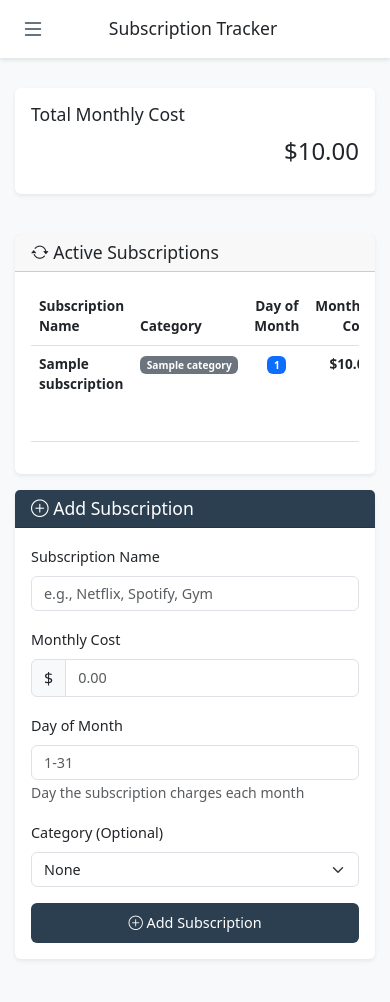
After one commit to alreadyded1/Payday-Budget, a Flask app: page /subscriptions in a window 390 px wide. The commit adds this page. Run offline with Flask 3, Linux system fonts and the light colour scheme; a user stored in the database is signed in; tables that the repository leaves empty hold one stand-in row (values such as "Sample post"); some libraries are stand-ins or nearby versions.

Commit message:
Add Subscription Tracker feature
New feature to track recurring monthly subscriptions with:
- Subscription name, cost, and day of month it charges
- Optional category assignment
- Total monthly cost calculation
- Edit and delete functionality
- Active/inactive status toggle

Database:
- New Subscription model with user relationship
- Migration script for existing databases

Routes:
- /subscriptions - View and add subscriptions
- /subscriptions/<id>/edit - Edit subscription
- /subscriptions/<id>/delete - Delete subscription
- /subscriptions/<id>/toggle - Toggle active status

UI:
- New subscriptions.html template with consistent styling
- Navigation link added to sidebar
- Responsive table with edit/delete actions
- Add subscription form with validation

Co-Authored-By: Claude Sonnet 4.5 <noreply@anthropic.com>

```diff
--- a/app.py
+++ b/app.py
@@ -3,7 +3,7 @@ from flask_login import LoginManager, login_user, logout_user, login_required, c
 from flask_wtf.csrf import CSRFProtect
 from flask_limiter import Limiter
 from flask_limiter.util import get_remote_address
-from models import db, User, Category, Transaction, Budget, Account, Payee, Settings
+from models import db, User, Category, Transaction, Budget, Account, Payee, Settings, Subscription
 from datetime import datetime, date, timedelta
 from sqlalchemy import func, extract, case
 from dotenv import load_dotenv
@@ -959,6 +959,74 @@ def delete_budget(budget_id):
     flash('Budget deleted successfully!', 'success')
     return redirect(url_for('budgets'))
 
+@app.route('/subscriptions', methods=['GET', 'POST'])
+@login_required
+def subscriptions():
+    if request.method == 'POST':
+        name = request.form.get('name')
+        cost = float(request.form.get('cost'))
+        day_of_month = int(request.form.get('day_of_month'))
+        category_id = request.form.get('category_id')
+
+        # Validate day of month
+        if day_of_month < 1 or day_of_month > 31:
+            flash('Day of month must be between 1 and 31', 'danger')
+            return redirect(url_for('subscriptions'))
+
+        subscription = Subscription(
+            user_id=current_user.id,
+            name=name,
+            cost=cost,
+            day_of_month=day_of_month,
+            category_id=int(category_id) if category_id else None
+        )
+        db.session.add(subscription)
+        db.session.commit()
+        return redirect(url_for('subscriptions'))
+
+    # GET request
+    subscriptions = Subscription.query.filter_by(user_id=current_user.id, is_active=True)\
+        .order_by(Subscription.day_of_month, Subscription.name).all()
+    categories = Category.query.filter_by(user_id=current_user.id).order_by(Category.name).all()
+
+    # Calculate total monthly cost
+    total_monthly_cost = sum(sub.cost for sub in subscriptions)
+
+    return render_template('subscriptions.html',
+                         subscriptions=subscriptions,
+                         categories=categories,
+                         total_monthly_cost=total_monthly_cost)
+
+@app.route('/subscriptions/<int:subscription_id>/edit', methods=['POST'])
+@login_required
+def edit_subscription(subscription_id):
+    subscription = Subscription.query.filter_by(id=subscription_id, user_id=current_user.id).first_or_404()
+
+    subscription.name = request.form.get('name')
+    subscription.cost = float(request.form.get('cost'))
+    subscription.day_of_month = int(request.form.get('day_of_month'))
+    category_id = request.form.get('category_id')
+    subscription.category_id = int(category_id) if category_id else None
+
+    db.session.commit()
+    return redirect(url_for('subscriptions'))
+
+@app.route('/subscriptions/<int:subscription_id>/delete', methods=['POST'])
+@login_required
+def delete_subscription(subscription_id):
+    subscription = Subscription.query.filter_by(id=subscription_id, user_id=current_user.id).first_or_404()
+    db.session.delete(subscription)
+    db.session.commit()
+    return redirect(url_for('subscriptions'))
+
+@app.route('/subscriptions/<int:subscription_id>/toggle', methods=['POST'])
+@login_required
+def toggle_subscription(subscription_id):
+    subscription = Subscription.query.filter_by(id=subscription_id, user_id=current_user.id).first_or_404()
+    subscription.is_active = not subscription.is_active
+    db.session.commit()
+    return redirect(url_for('subscriptions'))
+
 @app.route('/transfer', methods=['GET', 'POST'])
 @login_required
 def transfer():
--- a/templates/base.html
+++ b/templates/base.html
@@ -394,6 +394,11 @@
                     </a>
                 </li>
                 <li>
+                    <a href="{{ url_for('subscriptions') }}" class="{% if request.endpoint == 'subscriptions' %}active{% endif %}">
+                        <i class="bi bi-arrow-repeat"></i> Subscriptions
+                    </a>
+                </li>
+                <li>
                     <a href="{{ url_for('reports') }}" class="{% if request.endpoint == 'reports' %}active{% endif %}">
                         <i class="bi bi-graph-up"></i> Reports
                     </a>
--- /dev/null
+++ b/templates/subscriptions.html
@@ -0,0 +1,186 @@
+{% extends "base.html" %}
+
+{% block title %}Subscriptions - Payday Budget{% endblock %}
+{% block page_title %}Subscription Tracker{% endblock %}
+
+{% block content %}
+<div class="row mb-4">
+    <div class="col-12">
+        <div class="card">
+            <div class="card-body">
+                <div class="row align-items-center">
+                    <div class="col-md-6">
+                        <h5 class="mb-0">Total Monthly Cost</h5>
+                    </div>
+                    <div class="col-md-6 text-end">
+                        <h3 class="mb-0 text-dark">${{ "%.2f"|format(total_monthly_cost) }}</h3>
+                    </div>
+                </div>
+            </div>
+        </div>
+    </div>
+</div>
+
+<div class="row">
+    <div class="col-md-8">
+        <div class="card">
+            <div class="card-header">
+                <h5 class="mb-0"><i class="bi bi-arrow-repeat"></i> Active Subscriptions</h5>
+            </div>
+            <div class="card-body">
+                {% if subscriptions %}
+                <div class="table-responsive">
+                    <table class="table table-hover">
+                        <thead>
+                            <tr>
+                                <th>Subscription Name</th>
+                                <th>Category</th>
+                                <th class="text-center">Day of Month</th>
+                                <th class="text-end">Monthly Cost</th>
+                                <th class="text-center">Actions</th>
+                            </tr>
+                        </thead>
+                        <tbody>
+                            {% for subscription in subscriptions %}
+                            <tr>
+                                <td><strong>{{ subscription.name }}</strong></td>
+                                <td>
+                                    {% if subscription.category %}
+                                    <span class="badge bg-secondary">{{ subscription.category.name }}</span>
+                                    {% else %}
+                                    <span class="text-muted">-</span>
+                                    {% endif %}
+                                </td>
+                                <td class="text-center">
+                                    <span class="badge bg-primary">{{ subscription.day_of_month }}</span>
+                                </td>
+                                <td class="text-end">
+                                    <strong class="text-dark">${{ "%.2f"|format(subscription.cost) }}</strong>
+                                </td>
+                                <td class="text-center">
+                                    <button type="button" class="btn btn-sm btn-outline-primary me-1"
+                                            data-bs-toggle="modal" data-bs-target="#editModal{{ subscription.id }}">
+                                        <i class="bi bi-pencil"></i>
+                                    </button>
+                                    <form method="POST" action="{{ url_for('delete_subscription', subscription_id=subscription.id) }}"
+                                          style="display: inline;" onsubmit="return confirm('Delete this subscription?');">
+                                        <input type="hidden" name="csrf_token" value="{{ csrf_token() }}">
+                                        <button type="submit" class="btn btn-sm btn-outline-danger">
+                                            <i class="bi bi-trash"></i>
+                                        </button>
+                                    </form>
+                                </td>
+                            </tr>
+
+                            <!-- Edit Modal for this subscription -->
+                            <div class="modal fade" id="editModal{{ subscription.id }}" tabindex="-1">
+                                <div class="modal-dialog">
+                                    <div class="modal-content">
+                                        <div class="modal-header">
+                                            <h5 class="modal-title">Edit Subscription</h5>
+                                            <button type="button" class="btn-close" data-bs-dismiss="modal"></button>
+                                        </div>
+                                        <form method="POST" action="{{ url_for('edit_subscription', subscription_id=subscription.id) }}">
+                                            <input type="hidden" name="csrf_token" value="{{ csrf_token() }}">
+                                            <div class="modal-body">
+                                                <div class="mb-3">
+                                                    <label for="edit_name{{ subscription.id }}" class="form-label">Subscription Name</label>
+                                                    <input type="text" class="form-control" id="edit_name{{ subscription.id }}"
+                                                           name="name" value="{{ subscription.name }}" required>
+                                                </div>
+                                                <div class="mb-3">
+                                                    <label for="edit_cost{{ subscription.id }}" class="form-label">Monthly Cost</label>
+                                                    <div class="input-group">
+                                                        <span class="input-group-text">$</span>
+                                                        <input type="number" step="0.01" class="form-control"
+                                                               id="edit_cost{{ subscription.id }}" name="cost"
+                                                               value="{{ subscription.cost }}" required>
+                                                    </div>
+                                                </div>
+                                                <div class="mb-3">
+                                                    <label for="edit_day{{ subscription.id }}" class="form-label">Day of Month</label>
+                                                    <input type="number" min="1" max="31" class="form-control"
+                                                           id="edit_day{{ subscription.id }}" name="day_of_month"
+                                                           value="{{ subscription.day_of_month }}" required>
+                                                    <small class="text-muted">Day the subscription charges (1-31)</small>
+                                                </div>
+                                                <div class="mb-3">
+                                                    <label for="edit_category{{ subscription.id }}" class="form-label">Category (Optional)</label>
+                                                    <select class="form-select" id="edit_category{{ subscription.id }}" name="category_id">
+                                                        <option value="">None</option>
+                                                        {% for category in categories %}
+                                                        <option value="{{ category.id }}"
+                                                                {% if subscription.category_id == category.id %}selected{% endif %}>
+                                                            {{ category.name }}
+                                                        </option>
+                                                        {% endfor %}
+                                                    </select>
+                                                </div>
+                                            </div>
+                                            <div class="modal-footer">
+                                                <button type="button" class="btn btn-secondary" data-bs-dismiss="modal">Cancel</button>
+                                                <button type="submit" class="btn btn-primary">Save Changes</button>
+                                            </div>
+                                        </form>
+                                    </div>
+                                </div>
+                            </div>
+                            {% endfor %}
+                        </tbody>
+                    </table>
+                </div>
+                {% else %}
+                <div class="text-center py-5">
+                    <i class="bi bi-inbox" style="font-size: 3rem; color: #ccc;"></i>
+                    <p class="text-muted mt-3">No subscriptions yet. Add your first subscription!</p>
+                </div>
+                {% endif %}
+            </div>
+        </div>
+    </div>
+
+    <div class="col-md-4">
+        <div class="card">
+            <div class="card-header text-white" style="background-color: #2c3f50;">
+                <h5 class="mb-0"><i class="bi bi-plus-circle"></i> Add Subscription</h5>
+            </div>
+            <div class="card-body">
+                <form method="POST">
+                    <input type="hidden" name="csrf_token" value="{{ csrf_token() }}">
+                    <div class="mb-3">
+                        <label for="name" class="form-label">Subscription Name</label>
+                        <input type="text" class="form-control" id="name" name="name"
+                               placeholder="e.g., Netflix, Spotify, Gym" required>
+                    </div>
+                    <div class="mb-3">
+                        <label for="cost" class="form-label">Monthly Cost</label>
+                        <div class="input-group">
+                            <span class="input-group-text">$</span>
+                            <input type="number" step="0.01" class="form-control" id="cost" name="cost"
+                                   placeholder="0.00" required>
+                        </div>
+                    </div>
+                    <div class="mb-3">
+                        <label for="day_of_month" class="form-label">Day of Month</label>
+                        <input type="number" min="1" max="31" class="form-control" id="day_of_month"
+                               name="day_of_month" placeholder="1-31" required>
+                        <small class="text-muted">Day the subscription charges each month</small>
+                    </div>
+                    <div class="mb-3">
+                        <label for="category_id" class="form-label">Category (Optional)</label>
+                        <select class="form-select" id="category_id" name="category_id">
+                            <option value="">None</option>
+                            {% for category in categories %}
+                            <option value="{{ category.id }}">{{ category.name }}</option>
+                            {% endfor %}
+                        </select>
+                    </div>
+                    <button type="submit" class="btn w-100 text-white" style="background-color: #2c3f50;">
+                        <i class="bi bi-plus-circle"></i> Add Subscription
+                    </button>
+                </form>
+            </div>
+        </div>
+    </div>
+</div>
+{% endblock %}
```
Also changed, not shown: migrate_subscriptions.py (added, +18 -0 lines), models.py (+13 -0 lines).
